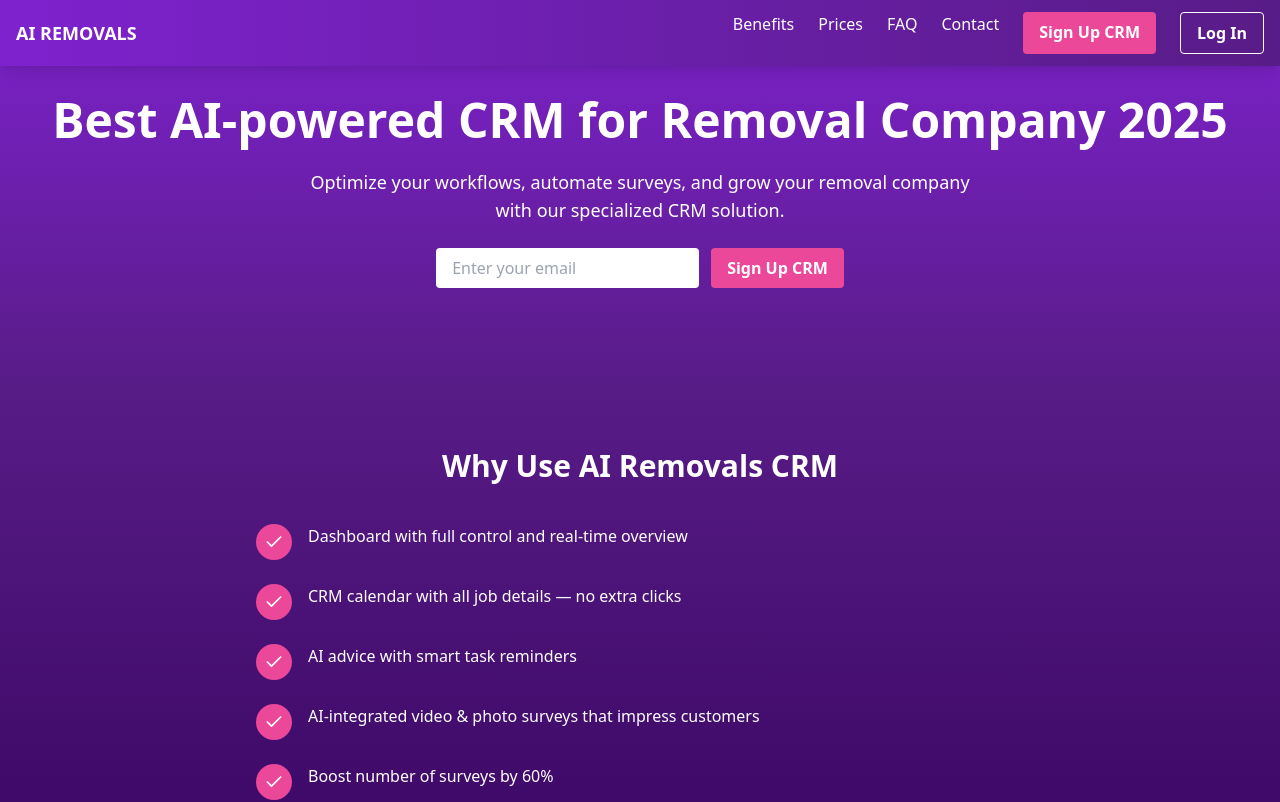
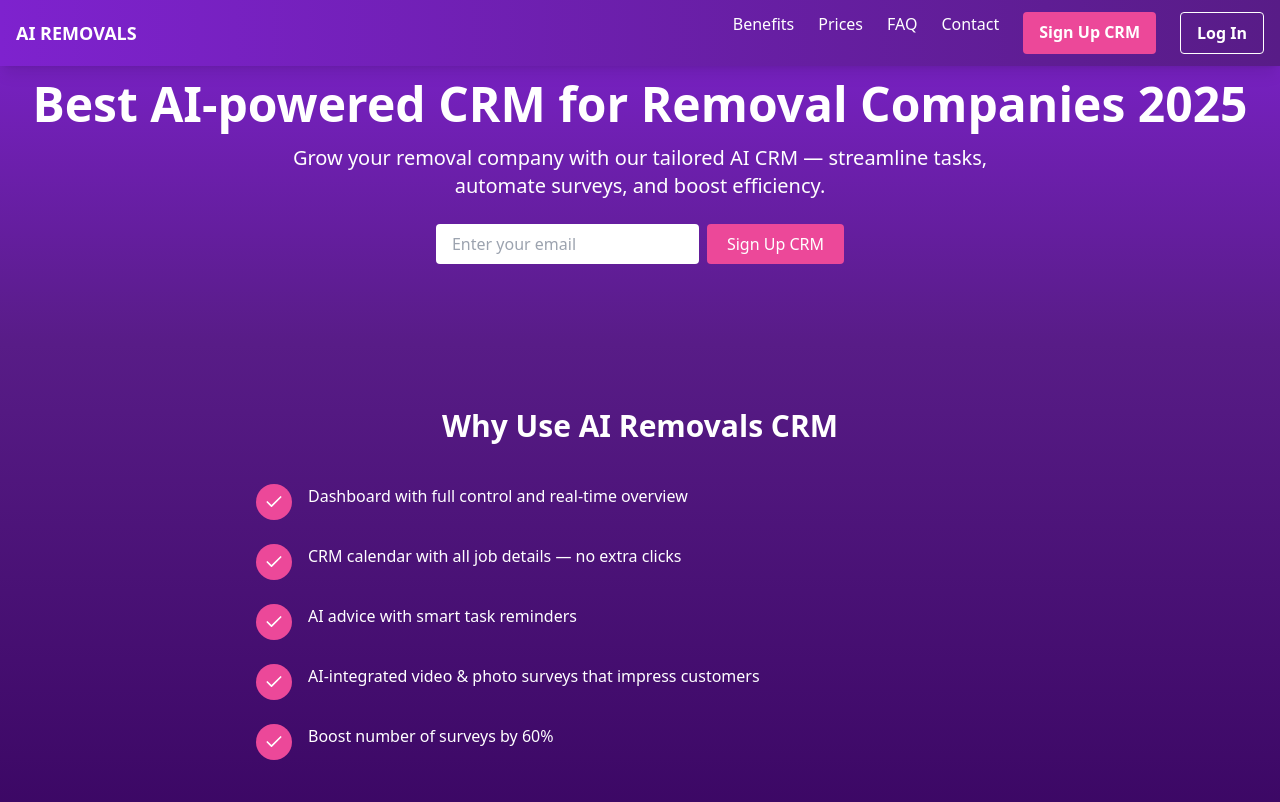
Before and after one commit to Gullmegler/mitt-prosjekt, a React (Create React App) app: page / in a window 1280 px wide. Shown: the top 802 px of the page. Built offline with nearby package versions, Linux system fonts and the light colour scheme.

Commit message:
Update Hero.jsx

```diff
--- a/src/components/Hero.jsx
+++ b/src/components/Hero.jsx
@@ -1,32 +1,107 @@
-import { useState } from "react";
-import { useNavigate } from "react-router-dom";
+import React from "react";
+import { CheckCircle } from "lucide-react"; // Du kan bruke hvilket som helst ikon-bibliotek
 
 export default function Hero() {
-  const [email, setEmail] = useState("");
-  const navigate = useNavigate();
-
-  const handleSignup = () => {
-    if (email) {
-      navigate(`/signup?email=${encodeURIComponent(email)}`);
-    } else {
-      navigate("/signup");
-    }
-  };
-
   return (
-    <section className="bg-gradient-to-b from-purple-700 to-purple-900 text-white py-24 text-center">
-      <h1 className="text-4xl md:text-5xl font-bold mb-6">Best AI-powered CRM for Removal Company 2025</h1>
-      <p className="mb-6 text-lg max-w-2xl mx-auto">Optimize your workflows, automate surveys, and grow your removal company with our specialized CRM solution.</p>
-      <div className="flex justify-center gap-3">
+    <section className="bg-gradient-to-b from-purple-700 to-purple-900 text-white py-20 text-center">
+      <h1 className="text-4xl md:text-5xl font-bold mb-4">
+        Best AI-powered CRM for Removal Companies 2025
+      </h1>
+      <p className="text-lg md:text-xl mb-6 max-w-3xl mx-auto">
+        Grow your removal company with our tailored AI CRM — streamline tasks, automate surveys, and boost efficiency.
+      </p>
+      <div className="flex justify-center gap-2">
         <input
           type="email"
           placeholder="Enter your email"
-          value={email}
-          onChange={(e) => setEmail(e.target.value)}
           className="px-4 py-2 rounded text-black"
         />
-        <button onClick={handleSignup} className="bg-pink-500 px-4 py-2 rounded text-white font-semibold">Sign Up CRM</button>
+        <button
+          onClick={() => window.location.href = "/signup"}
+          className="bg-pink-500 hover:bg-pink-600 text-white px-5 py-2 rounded"
+        >
+          Sign Up CRM
+        </button>
       </div>
     </section>
   );
 }
+
+export function Navbar() {
+  return (
+    <nav className="bg-gradient-to-b from-purple-700 to-purple-900 text-white py-4 px-6 flex justify-between items-center fixed w-full z-10">
+      <a href="https://airemovals.co.uk" className="font-bold text-lg">AI REMOVALS</a>
+      <div className="space-x-4">
+        <a href="#benefits" className="hover:underline">Benefits</a>
+        <a href="#prices" className="hover:underline">Prices</a>
+        <a href="#faq" className="hover:underline">FAQ</a>
+        <a href="#contact" className="hover:underline">Contact</a>
+        <a href="/signup" className="bg-pink-500 hover:bg-pink-600 px-3 py-1 rounded">Sign Up CRM</a>
+      </div>
+    </nav>
+  );
+}
+
+export function Benefits() {
+  const benefits = [
+    "Dashboard with full control and real-time overview",
+    "CRM calendar with all job details — no extra clicks",
+    "AI advice with smart task reminders",
+    "AI-integrated video & photo surveys that impress customers",
+    "Boost number of surveys by 60%"
+  ];
+
+  return (
+    <section id="benefits" className="bg-purple-800 text-white py-20">
+      <h2 className="text-3xl font-bold text-center mb-10">Why Use AI Removals CRM</h2>
+      <div className="max-w-5xl mx-auto flex flex-col md:flex-row items-center">
+        <div className="flex-1 space-y-4">
+          {benefits.map((text, index) => (
+            <div key={index} className="flex items-center">
+              <div className="bg-pink-500 rounded-full p-1 mr-3">
+                <CheckCircle className="text-white" size={20} />
+              </div>
+              <p>{text}</p>
+            </div>
+          ))}
+        </div>
+        <img
+          src="/removals-company.png"
+          alt="Removals Company"
+          className="w-full md:w-1/2 mt-10 md:mt-0"
+        />
+      </div>
+    </section>
+  );
+}
+
+export function AiSurvey() {
+  const steps = [
+    {
+      title: "Step 1: Capture",
+      description: "Customers take photos or videos of their rooms and items."
+    },
+    {
+      title: "Step 2: AI Analyze",
+      description: "Our AI detects objects and generates an instant inventory."
+    },
+    {
+      title: "Step 3: Quote",
+      description: "You receive a ready-made summary to prepare a fast, accurate quote."
+    }
+  ];
+
+  return (
+    <section id="survey" className="bg-gradient-to-b from-purple-700 to-purple-900 text-white py-20">
+      <h2 className="text-3xl font-bold text-center mb-10">How Our AI Survey Works</h2>
+      <div className="flex flex-col md:flex-row justify-center gap-6 max-w-5xl mx-auto">
+        {steps.map((step, index) => (
+          <div key={index} className="bg-purple-600 rounded-lg p-6 flex-1 shadow-lg">
+            <h3 className="font-bold mb-2">{step.title}</h3>
+            <p>{step.description}</p>
+          </div>
+        ))}
+      </div>
+    </section>
+  );
+}
```
